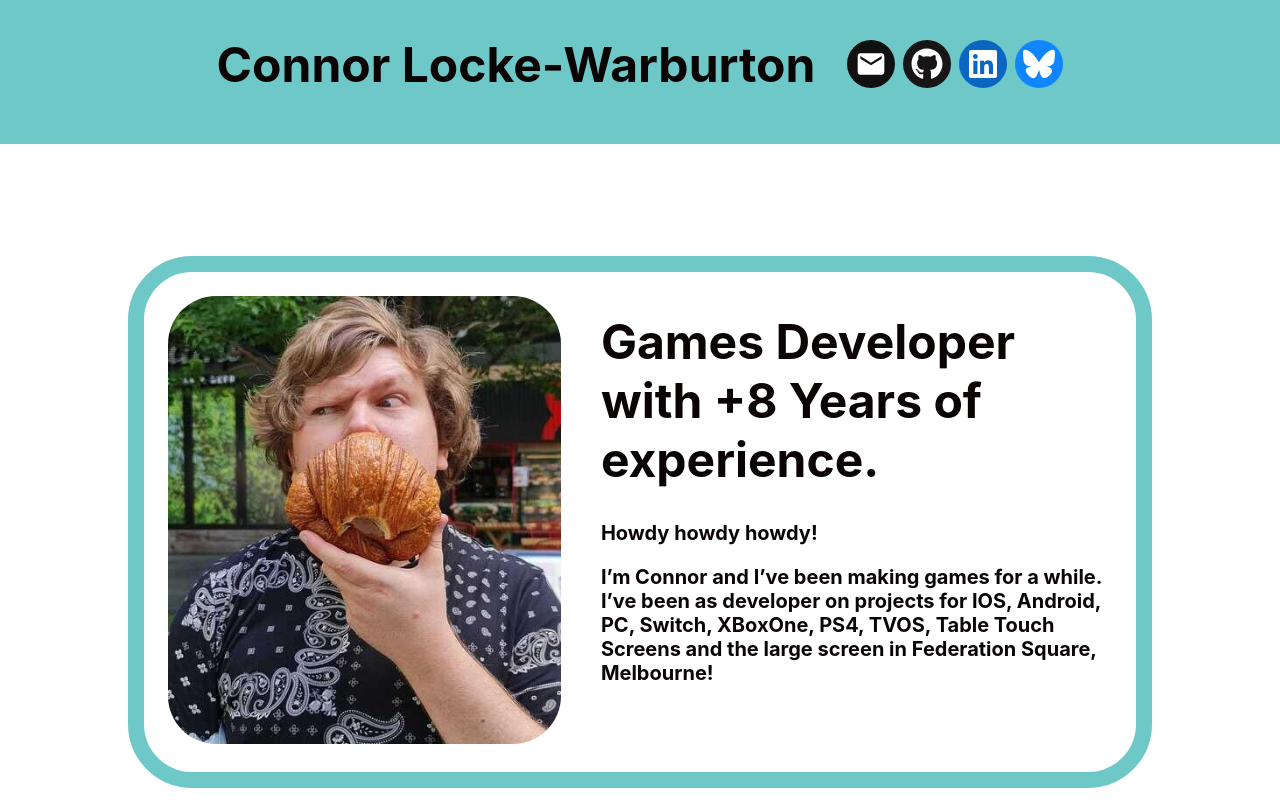
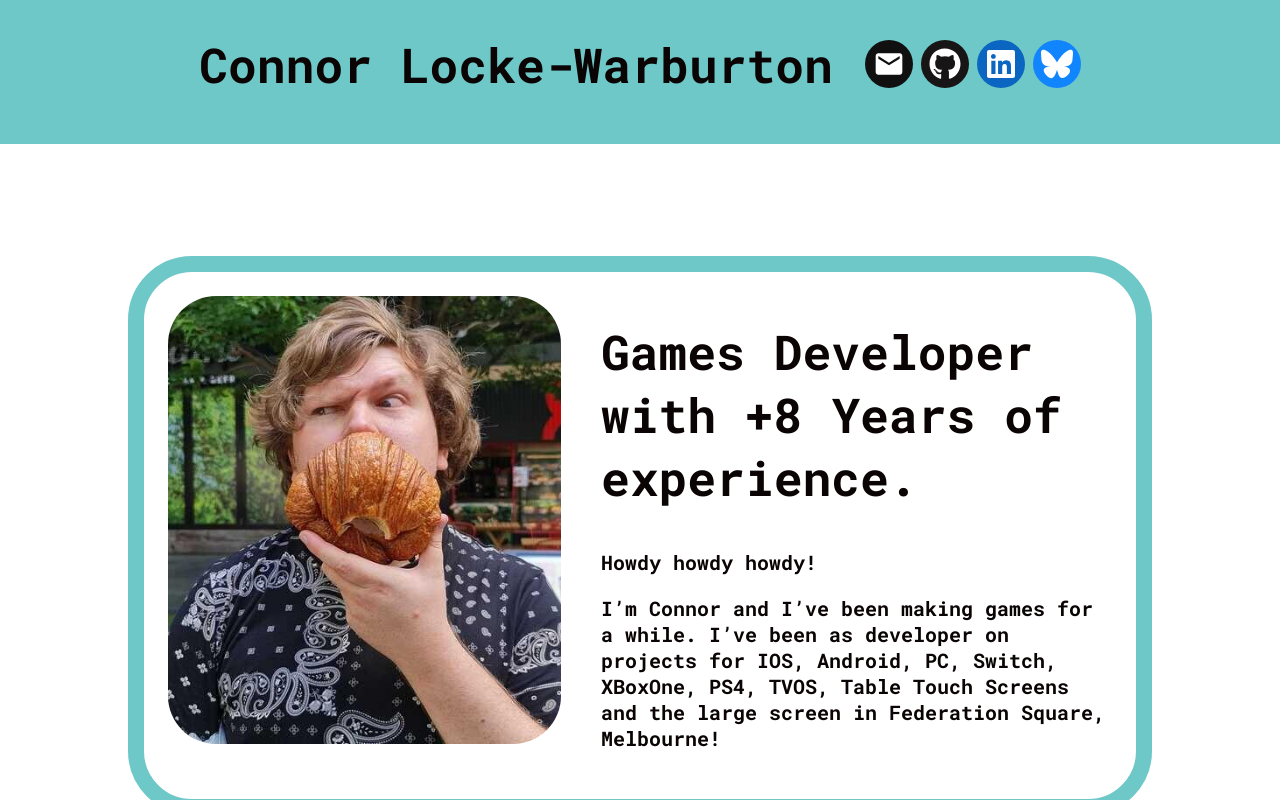
Before and after one commit to ConnorOfLocke/connor-portfolio, a React (Create React App) app: page / in a window 1280 px wide. Built offline with nearby package versions, Linux system fonts and the light colour scheme.

Commit message:
Added font, replaced tags and seperated out the resizing to a hook

```diff
--- a/public/index.html
+++ b/public/index.html
@@ -5,6 +5,13 @@
     <link rel="icon" href="%PUBLIC_URL%/favicon.ico" />
     <link rel="apple-touch-icon" href="%PUBLIC_URL%/logo192.png" />
     <link rel="manifest" href="%PUBLIC_URL%/manifest.json" />
+
+    <link rel="preconnect" href="https://fonts.googleapis.com" />
+    <link rel="preconnect" href="https://fonts.gstatic.com" crossorigin />
+    <link
+      href="https://fonts.googleapis.com/css2?family=Lexend:wght@100..900&family=Roboto+Mono:ital,wght@0,100..700;1,100..700&display=swap"
+      rel="stylesheet"
+    />
 
     <meta name="viewport" content="width=device-width, initial-scale=1" />
     <meta name="theme-color" content="#000000" />
--- a/src/Components/IntroPanel.jsx
+++ b/src/Components/IntroPanel.jsx
@@ -19,7 +19,7 @@ export default function IntroPanel() {
   );
 }
 
-const IntroPanelContainer = styled.div`
+const IntroPanelContainer = styled.section`
   padding: 0.5rem;
   margin-top: 8rem;
   height: auto;
--- a/src/Components/OutroPanel.jsx
+++ b/src/Components/OutroPanel.jsx
@@ -17,7 +17,7 @@ const SubtitleTextCentered = styled(SubtitleText)`
   text-align: center;
 `;
 
-const OutroPanelContainer = styled.div`
+const OutroPanelContainer = styled.section`
   margin-top: 2rem;
   padding-bottom: 1rem;
   height: auto;
--- a/src/Components/ScreenSizeContext.jsx
+++ b/src/Components/ScreenSizeContext.jsx
@@ -1,5 +1,6 @@
-import { createContext, useCallback, useEffect, useContext, useState } from "react";
+import { createContext, useCallback, useContext, useState } from "react";
 import { ThemeContext } from "styled-components";
+import useResize from "./hooks/useResize.jsx";
 
 const INITIAL_SCREEN_SIZE = {
   widerThanMedium: false,
@@ -12,6 +13,7 @@ export const ScreenSizeContext = createContext({ ...INITIAL_SCREEN_SIZE });
 
 export default function ScreenSizeContextProvider({ children }) {
   const themeContext = useContext(ThemeContext);
+
   const [screenSize, setScreenSizes] = useState({ ...INITIAL_SCREEN_SIZE });
 
   const handleResize = useCallback(() => {
@@ -38,6 +40,8 @@ export default function ScreenSizeContextProvider({ children }) {
     });
   }, [themeContext]);
 
+  useResize(handleResize);
+
   const getHeaderHeight = useCallback(() => {
     let headerHeight = themeContext.largeHeaderHeight;
 
@@ -52,18 +56,6 @@ export default function ScreenSizeContextProvider({ children }) {
     return headerHeight;
   }, [themeContext, screenSize]);
 
-  //call it on load
-  useEffect(() => {
-    handleResize();
-  }, [handleResize]);
-
-  useEffect(() => {
-    const listener = window.addEventListener("resize", handleResize);
-    return () => {
-      window.removeEventListener("resize", listener);
-    };
-  }, [handleResize]);
-
   const screenSizeCTX = {
     ...screenSize,
     getHeaderHeight: getHeaderHeight,
--- a/src/Components/SocialLinks.jsx
+++ b/src/Components/SocialLinks.jsx
@@ -15,7 +15,7 @@ export default function SocialLinks({ altIcon, ...props }) {
   );
 }
 
-const SocialList = styled.div`
+const SocialList = styled.nav`
   display: flex;
   flex-direction: row;
   align-items: center;
--- a/src/Components/Work/WorkPanel.jsx
+++ b/src/Components/Work/WorkPanel.jsx
@@ -14,6 +14,7 @@ export default function WorkPanel() {
     if (selectedWorkplaceTitle) {
       const element = document.getElementById(selectedWorkplaceTitle);
       const scrollElement = document.getElementById("scrollContainer");
+
       if (element && scrollElement) {
         const headerPixels = convertRemToPixels(getHeaderHeight());
         const y = element.getBoundingClientRect().top + scrollElement.scrollTop - headerPixels;
@@ -78,7 +79,7 @@ const StyledSubtitleText = styled(SubtitleText)`
   padding: 0 2rem 0 2rem;
 `;
 
-const WorkPanelContainer = styled.div`
+const WorkPanelContainer = styled.section`
   margin: 1rem 0;
 `;
 
--- /dev/null
+++ b/src/Components/hooks/useResize.jsx
@@ -0,0 +1,14 @@
+import { useEffect } from "react";
+
+export default function useResize(onResize) {
+  useEffect(() => {
+    //Call it on first hit
+    onResize();
+
+    //add it to the listener
+    const listener = window.addEventListener("resize", onResize);
+    return () => {
+      window.removeEventListener("resize", listener);
+    };
+  }, [onResize]);
+}
--- a/src/index.css
+++ b/src/index.css
@@ -1,11 +1,16 @@
 body {
   margin: 0;
-  font-family: -apple-system, BlinkMacSystemFont, "Segoe UI", "Roboto", "Oxygen", "Ubuntu", "Cantarell", "Fira Sans",
-    "Droid Sans", "Helvetica Neue", sans-serif;
+  font-family: "Roboto Mono", monospace;
   -webkit-font-smoothing: antialiased;
   -moz-osx-font-smoothing: grayscale;
 }
 
-code {
+h2 {
+  font-family: sans-serif, monospace;
+  -webkit-font-smoothing: antialiased;
+  -moz-osx-font-smoothing: grayscale;
+}
+
+/*code {
   font-family: source-code-pro, Menlo, Monaco, Consolas, "Courier New", monospace;
-}
+}*/
```
Also changed, not shown: src/Components/Header.jsx (+0 -13 lines), 1 other file (tests, documents, lock files or other folders).
